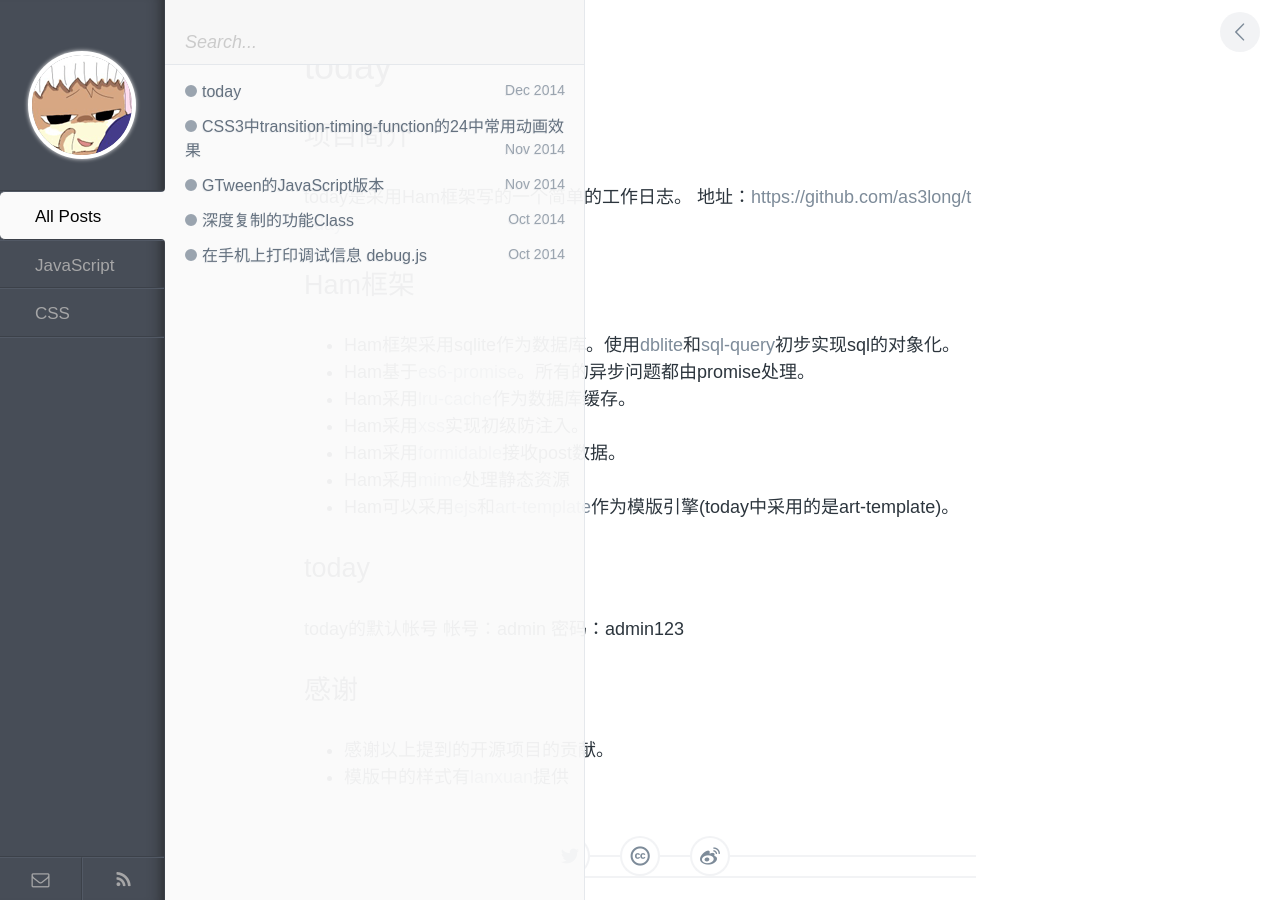
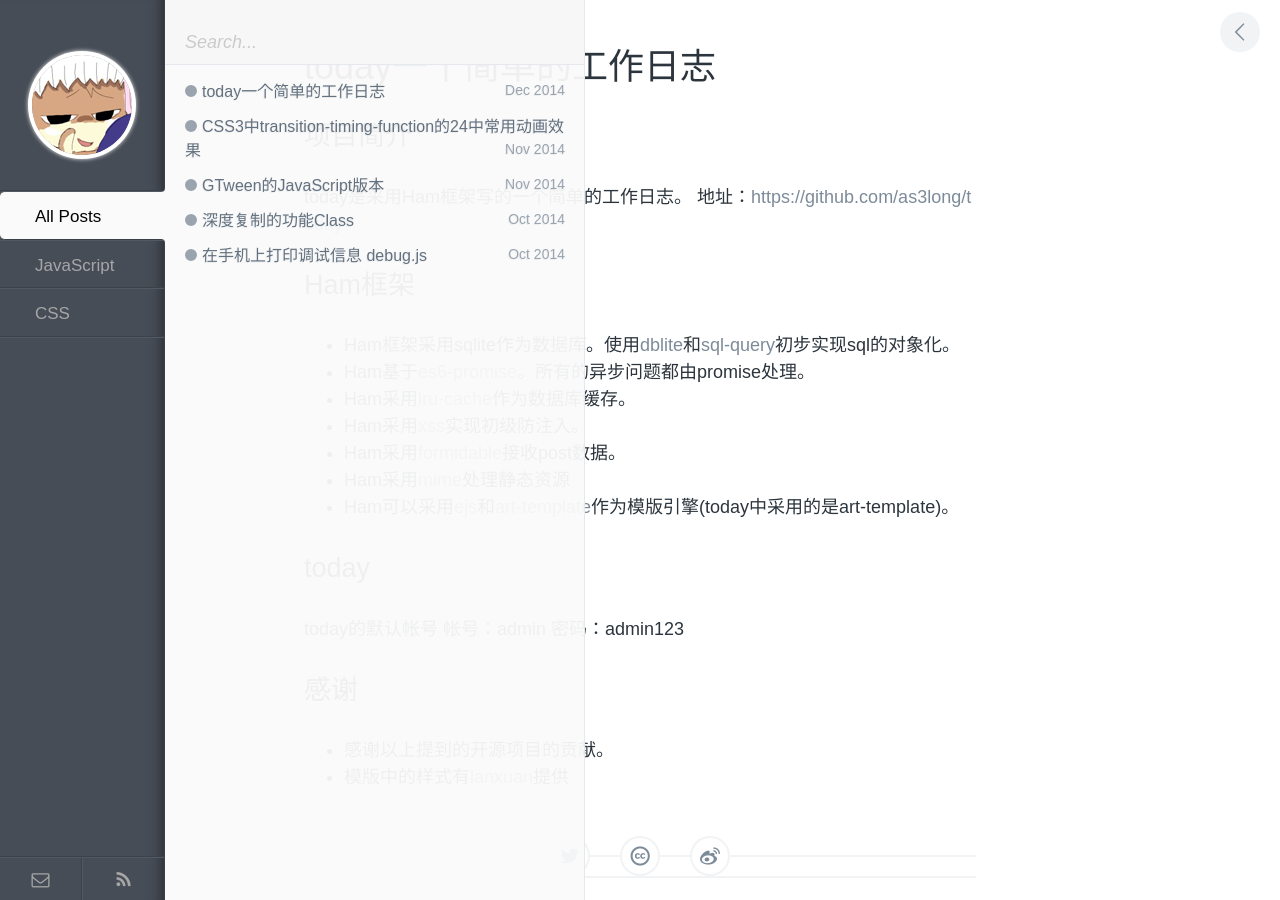
Before and after one commit to as3long/blog, a Jekyll site: the page built from _posts/2014-12-02-today.md, in a window 1280 px wide. Built offline with Jekyll 4.4.1, drawn with Linux system fonts in a browser that asks for light colours; comment, search, counter and statistics services are not loaded.

Commit message:
添加文章today

```diff
--- a/_posts/2014-12-02-today.md
+++ b/_posts/2014-12-02-today.md
@@ -1,6 +1,6 @@
 ---
 layout: post
-title: "today"
+title: "today一个简单的工作日志"
 tags:
     -JavaScript
 categories:
```
